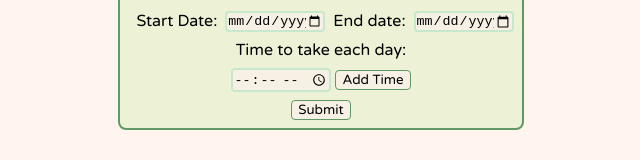
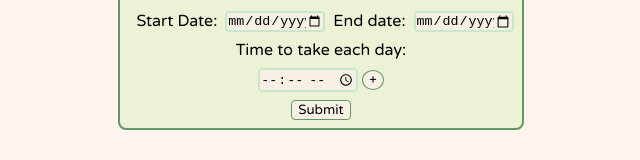
Before and after one commit to kaiyuanqian/pillpal, a plain HTML site: page index.html in a window 1280 px wide. Shown: the part 205-365 px from the top of the page, without its empty margins (319-959 px from the left). Drawn offline with Linux system fonts and the light colour scheme.

Commit message:
make add time button round

```diff
--- a/index.html
+++ b/index.html
@@ -26,7 +26,7 @@
         <label for="timeToTake">Time to take each day:</label>
         <div class="timeToTake">
             <input type="time">
-            <button type="button">Add Time</button>
+            <button type="button">+</button>
         </div>
 
         <button type="submit">Submit</button>
--- a/styles.css
+++ b/styles.css
@@ -52,6 +52,10 @@ input {
     width: 96px;
 }
 
+.timeToTake button {
+    border-radius: 50%;
+}
+
 button {
     background-color: #f7f1e5;
     border: solid #609966;
```
